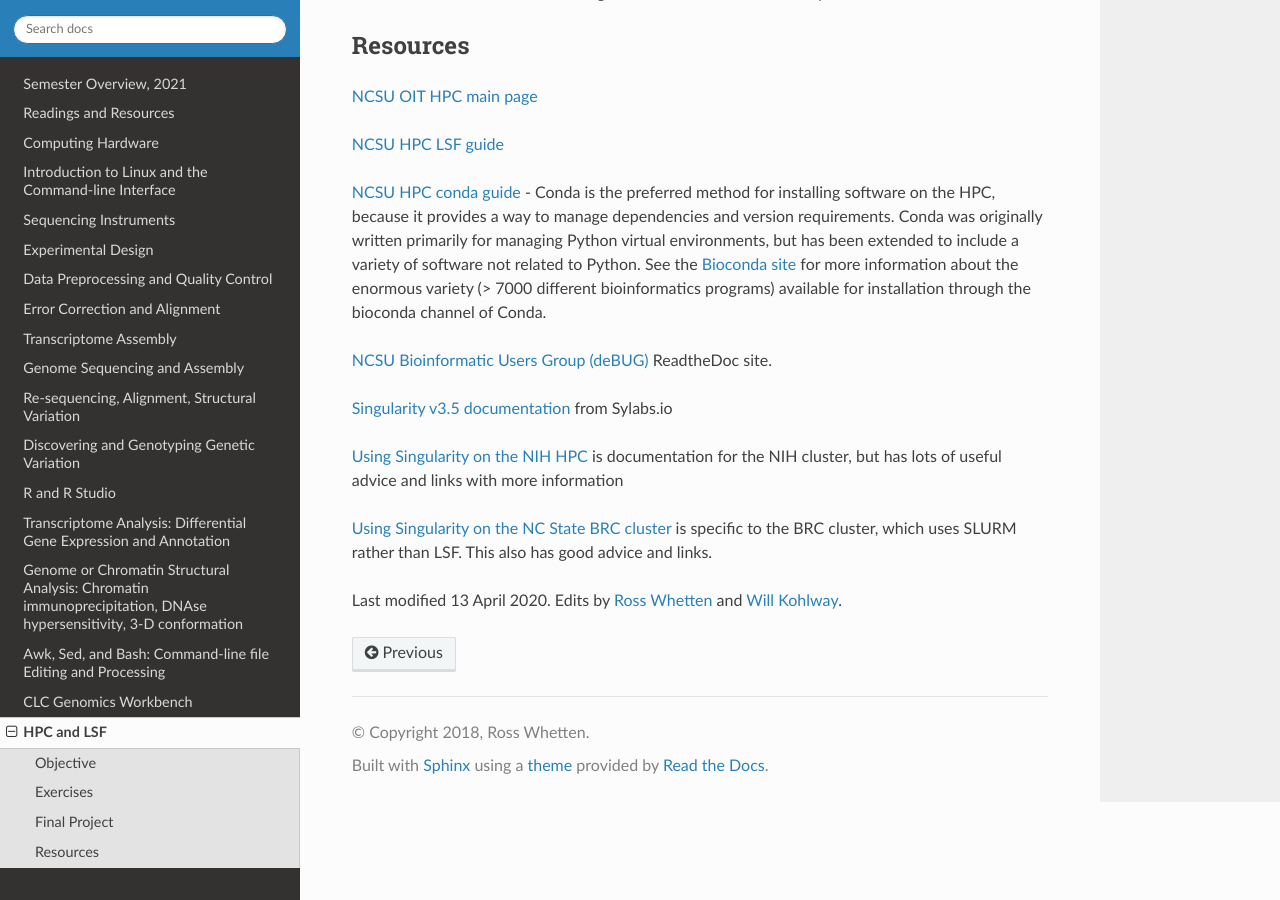
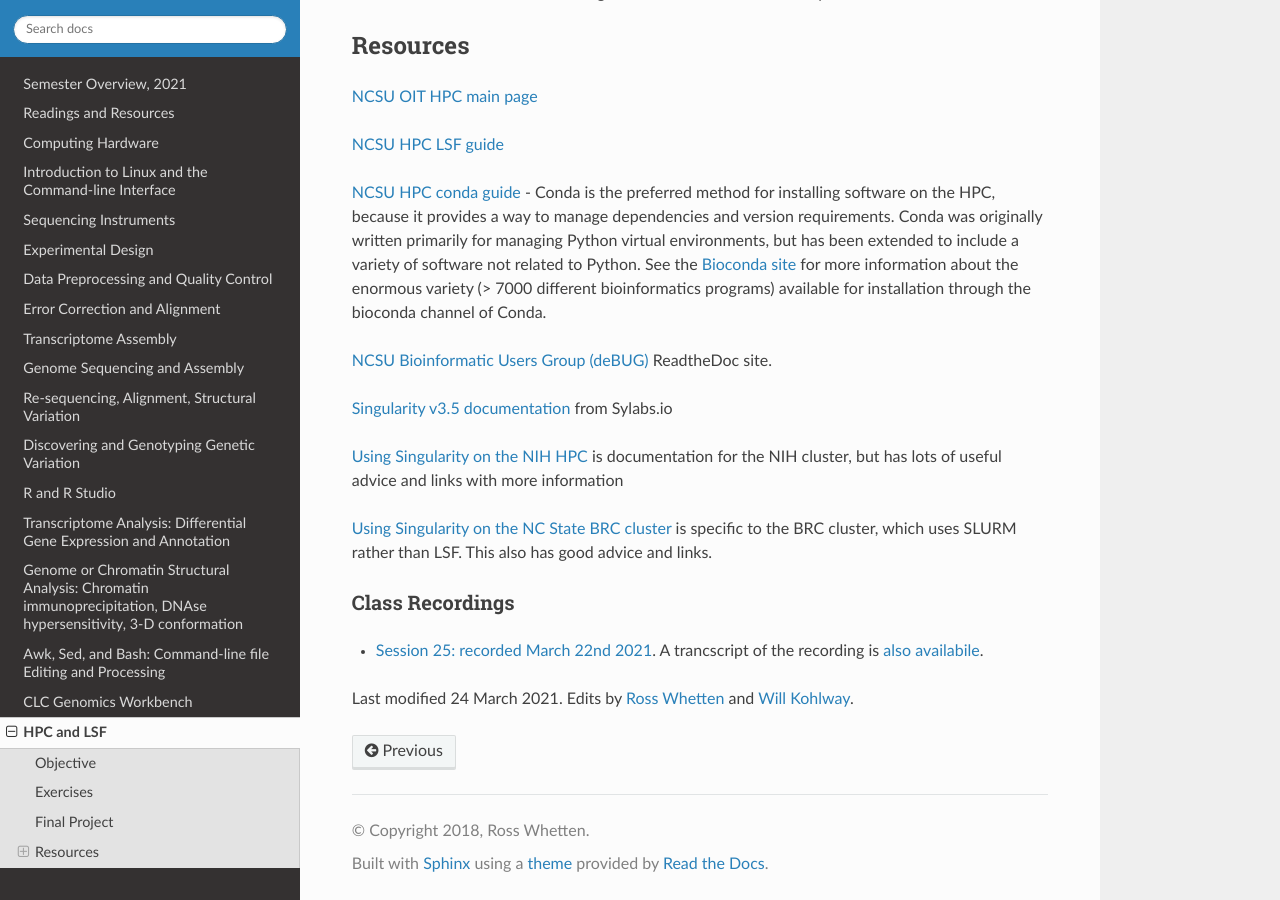
Before and after one commit to rwhetten/DeepSeqAnalysis, a Sphinx documentation site: the page built from docs/source/HPC.rst, in a window 1280 px wide and 900 px high, scrolled down 1587 px. Built offline with Sphinx 7.4.7 and the Read the Docs theme 2.0.0, drawn with Linux system fonts in a browser that asks for light colours.

Commit message:
Update HPC.rst

```diff
--- a/docs/source/HPC.rst
+++ b/docs/source/HPC.rst
@@ -67,5 +67,13 @@
 
 `Using Singularity on the NC State BRC cluster <https://brcwebportal.cos.ncsu.edu/cluster_workshop/doku.php?id=using_singularity>`_ is specific to the BRC cluster, which uses SLURM rather than LSF. This also has good advice and links.
 
-Last modified 13 April 2020.
+
+
+Class Recordings
+----------------
+
++   `Session 25: recorded March 22nd 2021 <https://drive.google.com/file/d/1h4cCZVNWg8HoySRCnNv08eAcFM6hRIYv/view?usp=sharing>`_. A trancscript of the recording is `also availabile <https://drive.google.com/file/d/1zpNSlXdMBVgRj9Ek6Uc--E9Md_LlBopv/view?usp=sharing>`_.
+
+
+Last modified 24 March 2021.
 Edits by `Ross Whetten <https://github.com/rwhetten>`_ and `Will Kohlway <https://github.com/wkohlway>`_.
```
